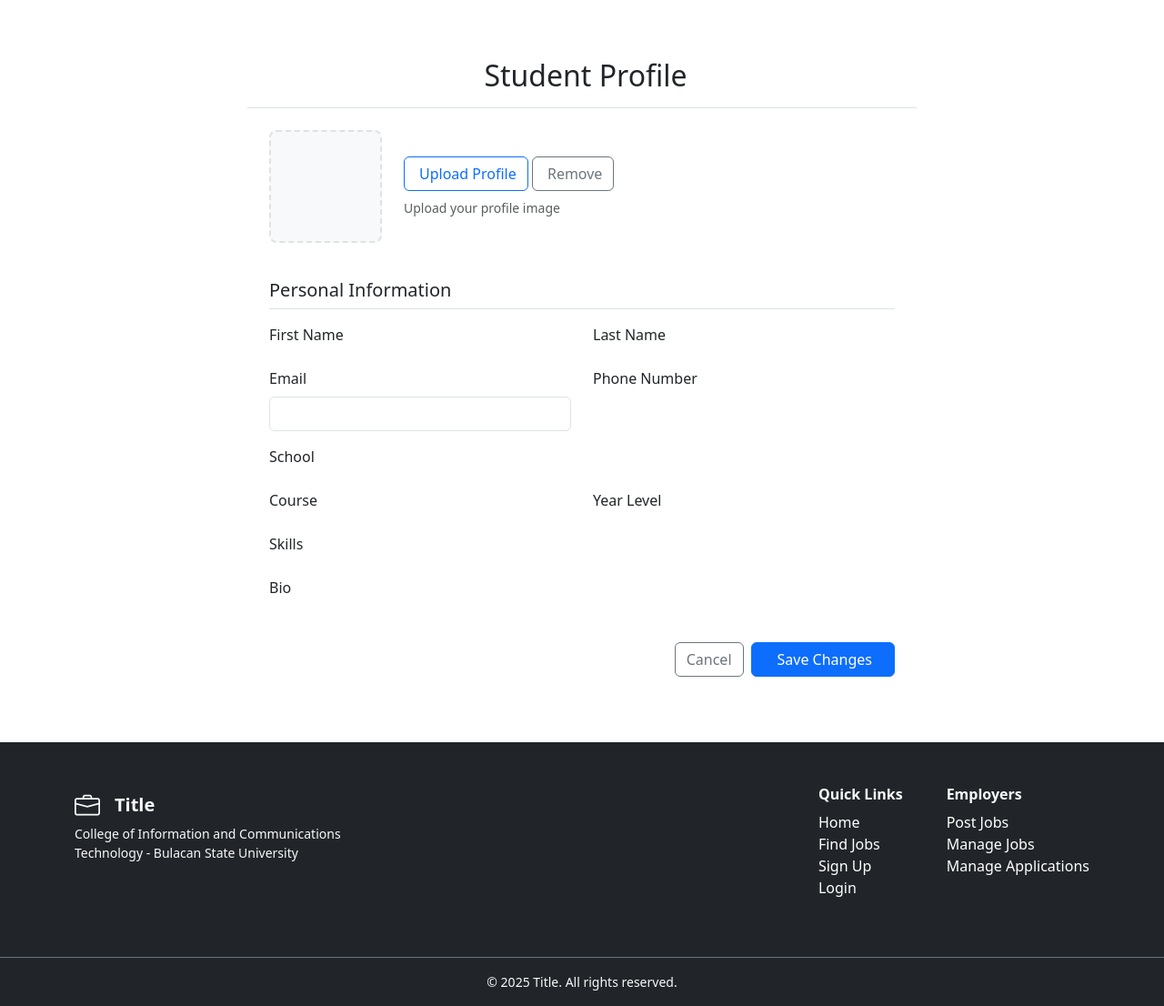
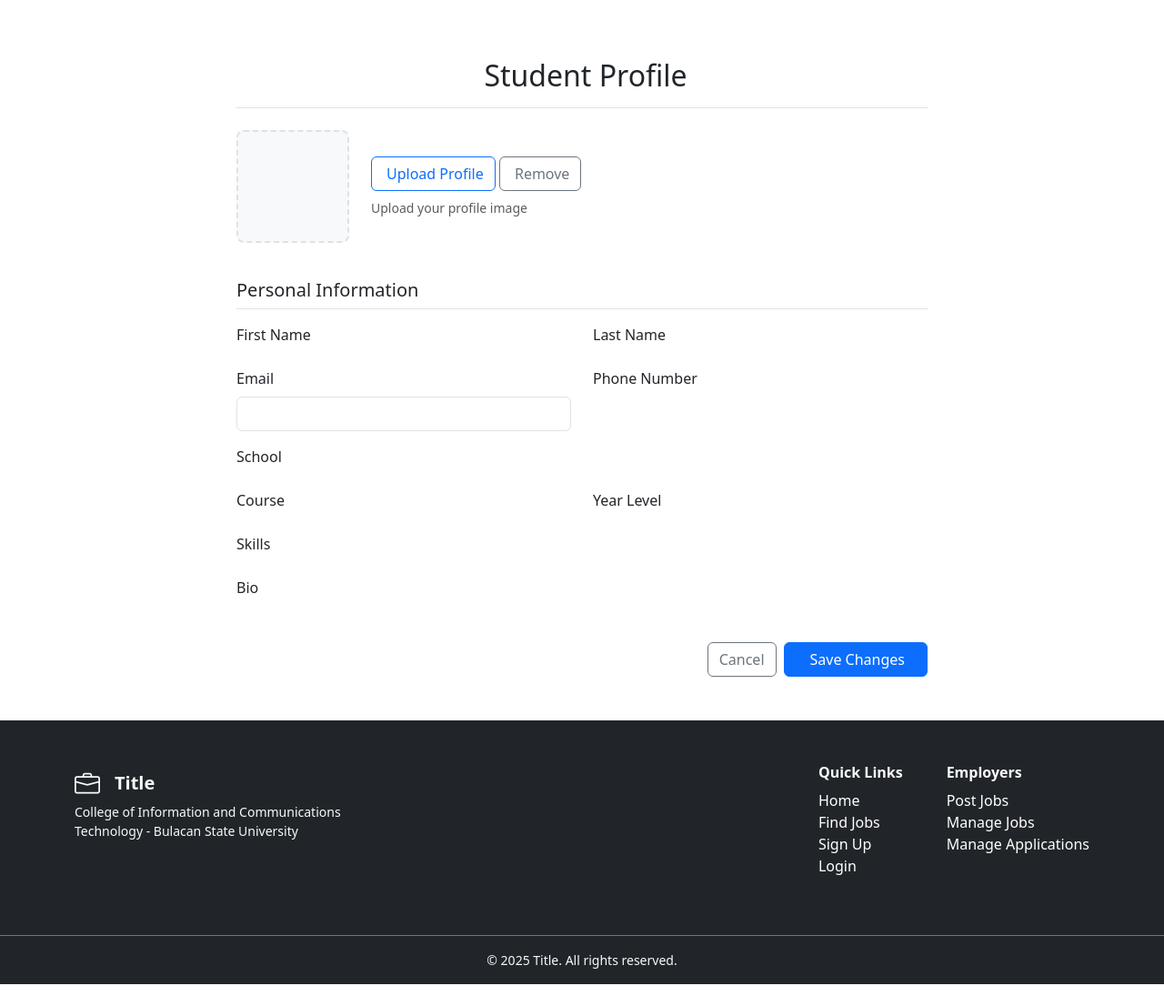
Before and after one commit to alexgalicio/jobportal, a Django app: template main/templates/main/student_profile.html in a window 1280 px wide. Shown: the part 69-1175 px from the top of the page at 91% size. After the commit the page ends 1151 px from the top, so only its background shows below. Run offline with Django 5.2, Linux system fonts and the light colour scheme; the template is opened without the code that fills it, so the values that code supplies are empty; some libraries are stand-ins or nearby versions.

Commit message:
style: improve ui

```diff
--- a/main/templates/main/student_profile.html
+++ b/main/templates/main/student_profile.html
@@ -5,7 +5,7 @@
 {% block content %}
 <div class="container my-5">
   <div class="row justify-content-center">
-    <div class="col-lg-8">
+    <div class="col-lg-8 p-0">
       {% if messages %}
       <div class="mb-3">
         {% for message in messages %}
@@ -17,22 +17,20 @@
       </div>
       {% endif %}
 
-      <div class="card border-0">
-        <div class="border-bottom py-3">
+      <div class="border-bottom py-3 mb-4">
         <h2 class="mb-0 text-center"><i class="fas fa-building me-2"></i>Student Profile</h2>
       </div>
-        <div class="card-body p-4">
+
       <form method="POST" enctype="multipart/form-data" id="employerProfileForm" novalidate>
         {% csrf_token %}
-
         <!-- profile image -->
         <div class="row mb-4">
           <div class="col-md-12">
             <div class="d-flex gap-4 align-items-center mb-3">
               <div class="flex-shrink-0" id="logoPreview">
                 {% if form.instance.profile_img %}
-                    <img src="{{ form.instance.profile_img.url }}" alt="Profile" class="image-thumbnail"
-                      id="currentLogo" width="100" height="100">
+                <img src="{{ form.instance.profile_img.url }}" alt="Profile" class="image-thumbnail" id="currentLogo"
+                  width="100" height="100">
                 {% else %}
                 <div class="logo-placeholder bg-light d-flex align-items-center justify-content-center">
                   <i class="fas fa-building fa-3x text-muted"></i>
@@ -44,8 +42,7 @@
                   <label for="logoInput" class="btn btn-outline-primary">
                     <i class="fas fa-upload me-1"></i>Upload Profile
                   </label>
-                      <input type="file" name="{{ form.profile_img.name }}" id="logoInput" class="d-none"
-                        accept="image/*">
+                  <input type="file" name="{{ form.profile_img.name }}" id="logoInput" class="d-none" accept="image/*">
                   <button type="button" class="btn btn-outline-secondary" id="removeLogo">
                     <i class="fas fa-trash me-1"></i>Remove
                   </button>
@@ -149,14 +146,13 @@
         </div>
 
         <div class="d-grid gap-2 d-md-flex justify-content-md-end mt-4">
-              <a href="{% url 'my_jobs' %}" class="btn btn-outline-secondary">Cancel</a>
+          <a href="{% url 'job_list' %}" class="btn btn-outline-secondary">Cancel</a>
           <button type="submit" class="btn btn-primary px-4">
             <i class="fas fa-save me-1"></i>Save Changes
           </button>
         </div>
       </form>
-        </div>
-      </div>
+
     </div>
   </div>
 </div>
```
Lines whose indentation alone changed are shown as unchanged.
